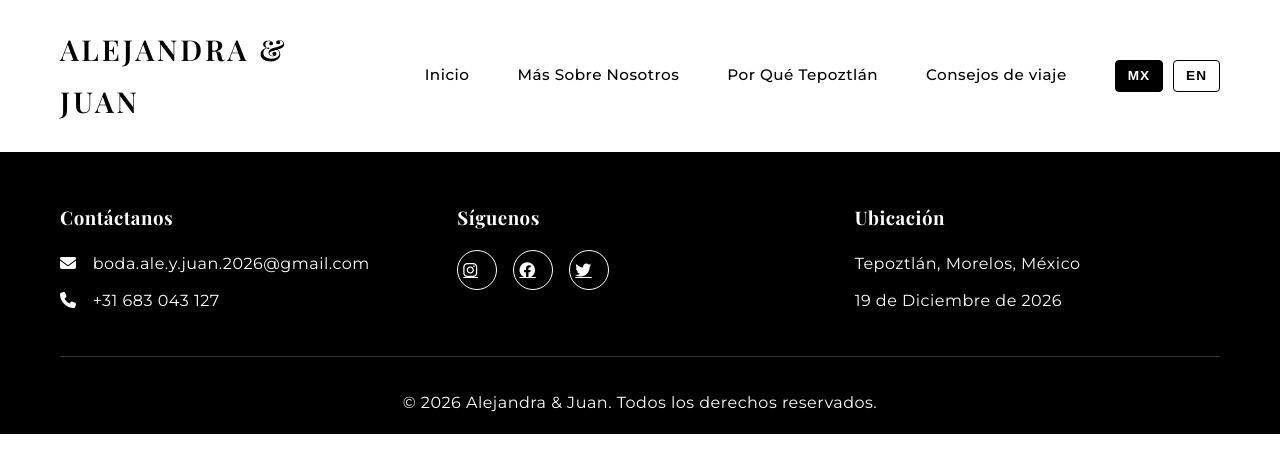
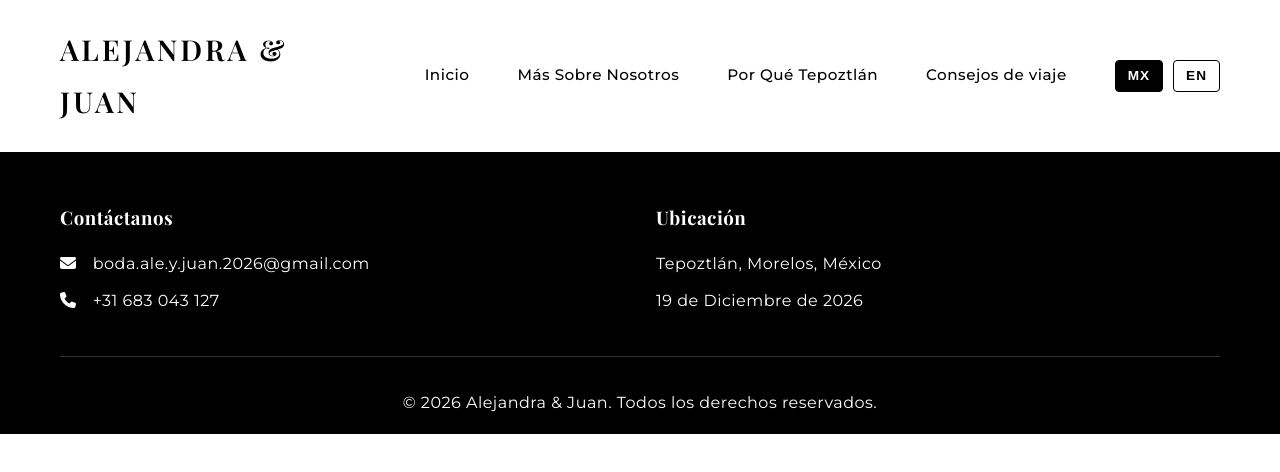
Before and after one commit to yumilceh/wedding-website, a website: page wedding-website/pages/accommodations.html in a window 1280 px wide. Drawn offline with nearby package versions, Linux system fonts and the light colour scheme; a small style sheet from the web is missing.

Commit message:
Remove follow us

```diff
--- a/wedding-website/pages/accommodations.html
+++ b/wedding-website/pages/accommodations.html
@@ -179,14 +179,6 @@
                     <p><i class="fas fa-phone"></i> +31 683 043 127 </p>
                 </div>
                 <div class="footer-section">
-                    <h3 data-i18n="footer-follow-us">Follow Us</h3>
-                    <div class="social-links">
-                        <a href="#" class="social-icon"><i class="fab fa-instagram"></i></a>
-                        <a href="#" class="social-icon"><i class="fab fa-facebook"></i></a>
-                        <a href="#" class="social-icon"><i class="fab fa-twitter"></i></a>
-                    </div>
-                </div>
-                <div class="footer-section">
                     <h3 data-i18n="footer-location">Location</h3>
                     <p data-i18n="footer-location-details">Tepoztlán, Morelos, México</p>
                     <p data-i18n="footer-date">December 19, 2026</p>
```
Also changed, not shown: wedding-website/pages/events.html (+0 -8 lines), wedding-website/pages/faq.html (+0 -8 lines), wedding-website/pages/form.html (+0 -8 lines), wedding-website/pages/rsvp.html (+0 -8 lines).
